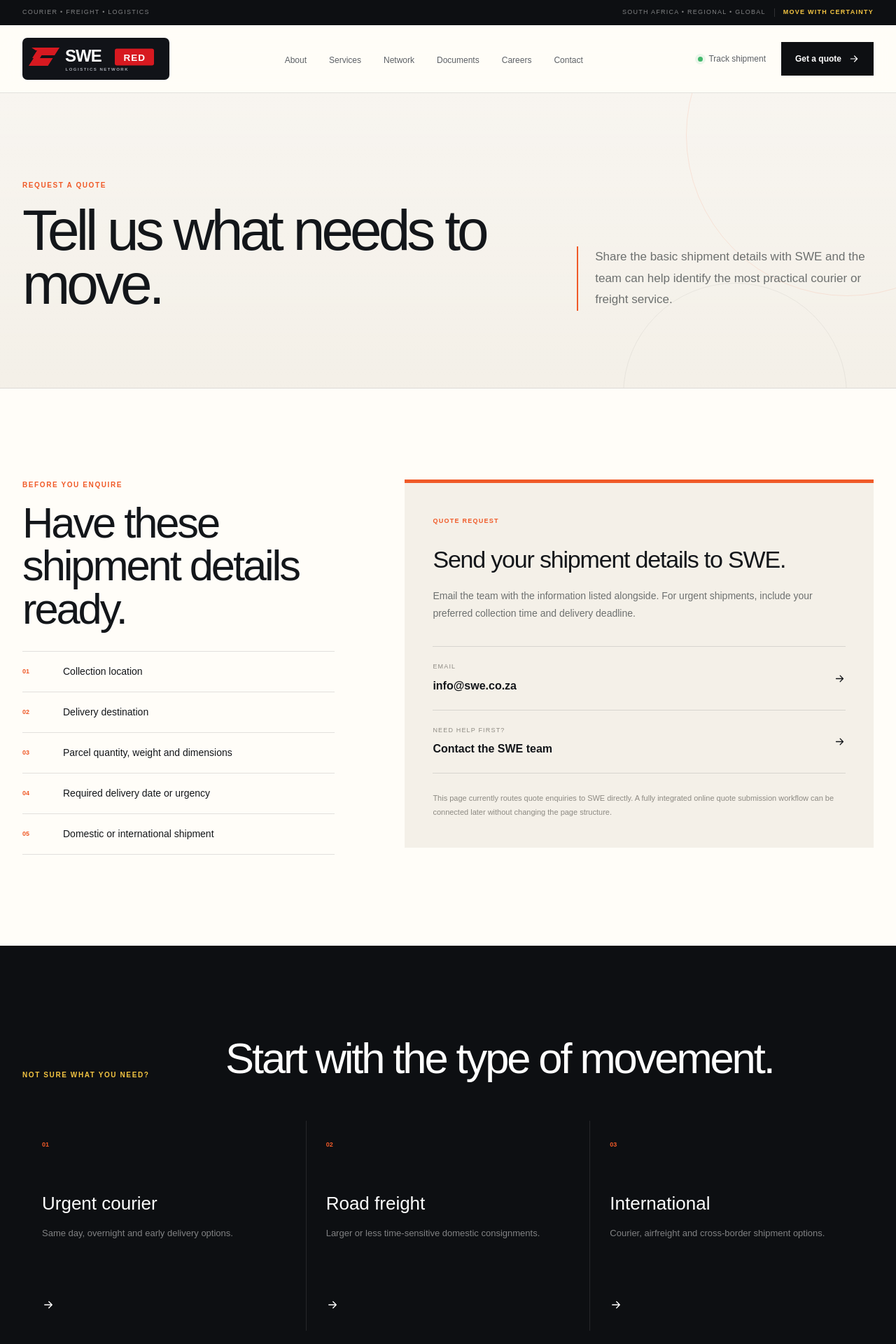
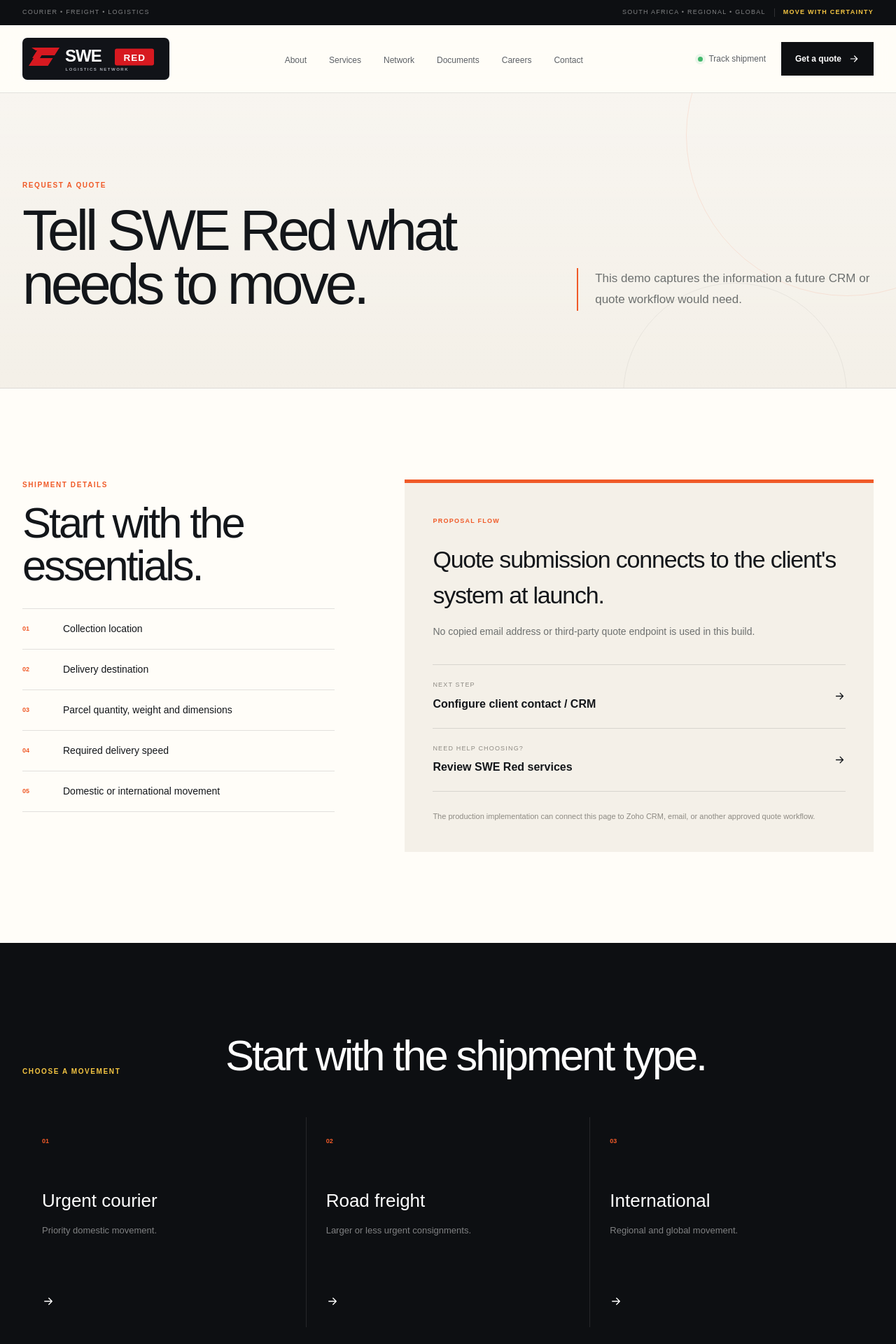
Before and after one commit to IKcracker/swe, a Next.js app: page /quote in a window 1280 px wide. Shown: the top 1920 px of the page at 70% size. Built offline with nearby package versions, Linux system fonts and the light colour scheme.

Commit message:
rebrand: make quote flow client-neutral

```diff
--- a/app/quote/page.tsx
+++ b/app/quote/page.tsx
@@ -3,8 +3,7 @@ import Link from "next/link";
 
 export const metadata: Metadata = {
   title: "Request a Quote",
-  description:
-    "Request a courier, road freight or international shipping quote from Siyanqoba Worldwide Express.",
+  description: "Use the SWE Red proposal quote flow for courier and freight enquiries.",
 };
 
 function Arrow() {
@@ -15,97 +14,50 @@ function Arrow() {
   );
 }
 
-
 export default function QuotePage() {
   return (
     <main>
-
       <section className="inner-hero quote-page-hero">
         <div className="container inner-hero-grid">
-          <div>
-            <p className="section-label">Request a quote</p>
-            <h1>Tell us what needs to move.</h1>
-          </div>
-          <div className="inner-hero-copy">
-            <p>
-              Share the basic shipment details with SWE and the team can help
-              identify the most practical courier or freight service.
-            </p>
-          </div>
+          <div><p className="section-label">Request a quote</p><h1>Tell SWE Red what needs to move.</h1></div>
+          <div className="inner-hero-copy"><p>This demo captures the information a future CRM or quote workflow would need.</p></div>
         </div>
       </section>
 
       <section className="quote-request-section">
         <div className="container quote-request-grid">
           <aside>
-            <p className="section-label">Before you enquire</p>
-            <h2>Have these shipment details ready.</h2>
-
+            <p className="section-label">Shipment details</p>
+            <h2>Start with the essentials.</h2>
             <div className="quote-checklist">
               <div><span>01</span><p>Collection location</p></div>
               <div><span>02</span><p>Delivery destination</p></div>
               <div><span>03</span><p>Parcel quantity, weight and dimensions</p></div>
-              <div><span>04</span><p>Required delivery date or urgency</p></div>
-              <div><span>05</span><p>Domestic or international shipment</p></div>
+              <div><span>04</span><p>Required delivery speed</p></div>
+              <div><span>05</span><p>Domestic or international movement</p></div>
             </div>
           </aside>
 
           <div className="quote-contact-card">
-            <span className="quote-card-label">Quote request</span>
-            <h3>Send your shipment details to SWE.</h3>
-            <p>
-              Email the team with the information listed alongside. For urgent
-              shipments, include your preferred collection time and delivery deadline.
-            </p>
-
+            <span className="quote-card-label">Proposal flow</span>
+            <h3>Quote submission connects to the client&apos;s system at launch.</h3>
+            <p>No copied email address or third-party quote endpoint is used in this build.</p>
             <div className="quote-contact-options">
-              <a href="mailto:info@swe.co.za?subject=SWE%20Quote%20Request">
-                <small>Email</small>
-                <strong>info@swe.co.za</strong>
-                <Arrow />
-              </a>
-              <Link href="/contact">
-                <small>Need help first?</small>
-                <strong>Contact the SWE team</strong>
-                <Arrow />
-              </Link>
+              <Link href="/contact"><small>Next step</small><strong>Configure client contact / CRM</strong><Arrow /></Link>
+              <Link href="/services"><small>Need help choosing?</small><strong>Review SWE Red services</strong><Arrow /></Link>
             </div>
-
-            <p className="quote-note">
-              This page currently routes quote enquiries to SWE directly. A fully
-              integrated online quote submission workflow can be connected later
-              without changing the page structure.
-            </p>
+            <p className="quote-note">The production implementation can connect this page to Zoho CRM, email, or another approved quote workflow.</p>
           </div>
         </div>
       </section>
 
       <section className="quote-service-selector">
         <div className="container">
-          <div className="quote-selector-heading">
-            <p className="section-label section-label-light">Not sure what you need?</p>
-            <h2>Start with the type of movement.</h2>
-          </div>
-
+          <div className="quote-selector-heading"><p className="section-label section-label-light">Choose a movement</p><h2>Start with the shipment type.</h2></div>
           <div className="quote-selector-grid">
-            <Link href="/services">
-              <span>01</span>
-              <h3>Urgent courier</h3>
-              <p>Same day, overnight and early delivery options.</p>
-              <Arrow />
-            </Link>
-            <Link href="/services">
-              <span>02</span>
-              <h3>Road freight</h3>
-              <p>Larger or less time-sensitive domestic consignments.</p>
-              <Arrow />
-            </Link>
-            <Link href="/services">
-              <span>03</span>
-              <h3>International</h3>
-              <p>Courier, airfreight and cross-border shipment options.</p>
-              <Arrow />
-            </Link>
+            <Link href="/services"><span>01</span><h3>Urgent courier</h3><p>Priority domestic movement.</p><Arrow /></Link>
+            <Link href="/services"><span>02</span><h3>Road freight</h3><p>Larger or less urgent consignments.</p><Arrow /></Link>
+            <Link href="/services"><span>03</span><h3>International</h3><p>Regional and global movement.</p><Arrow /></Link>
           </div>
         </div>
       </section>
```
